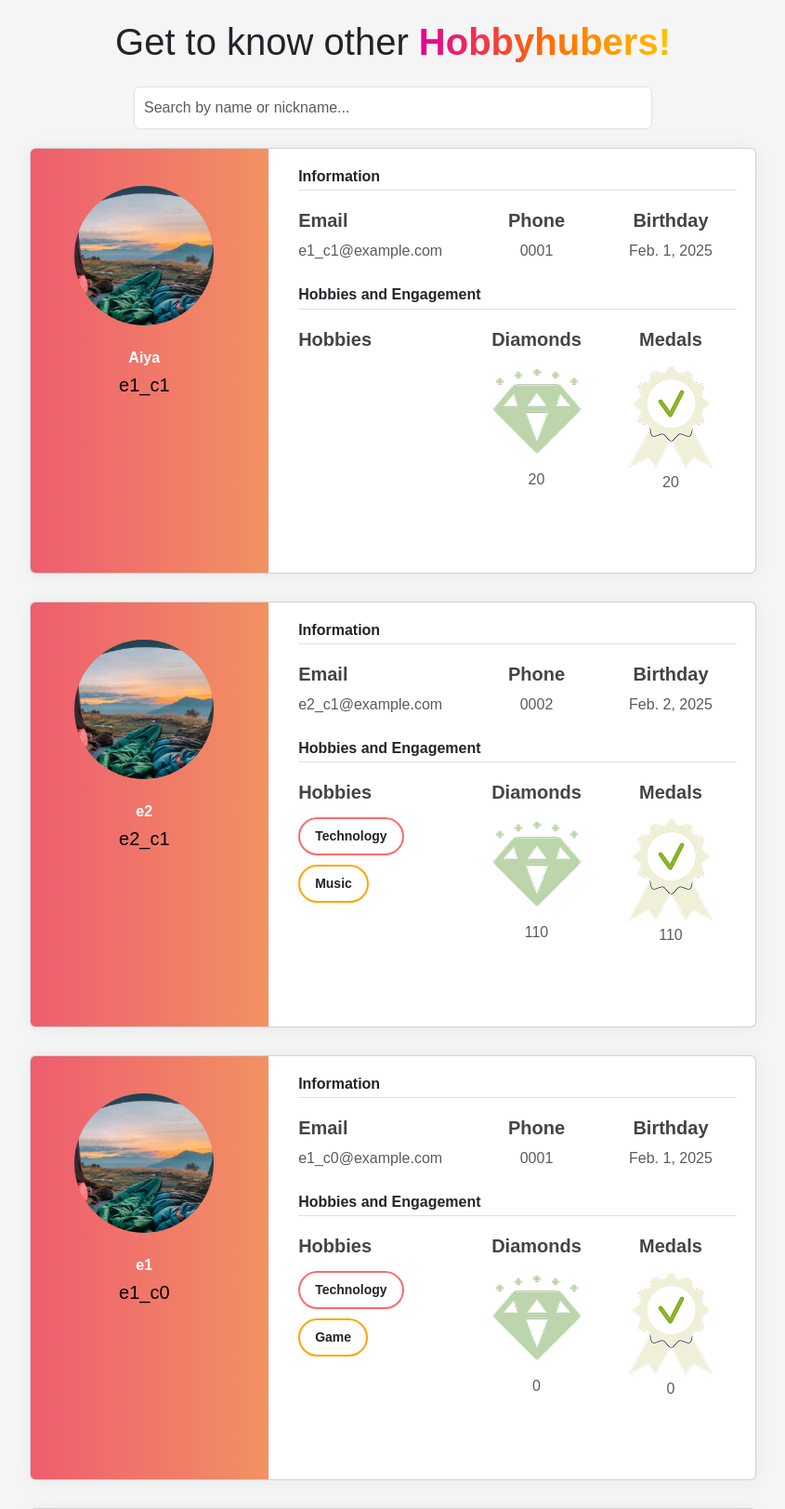
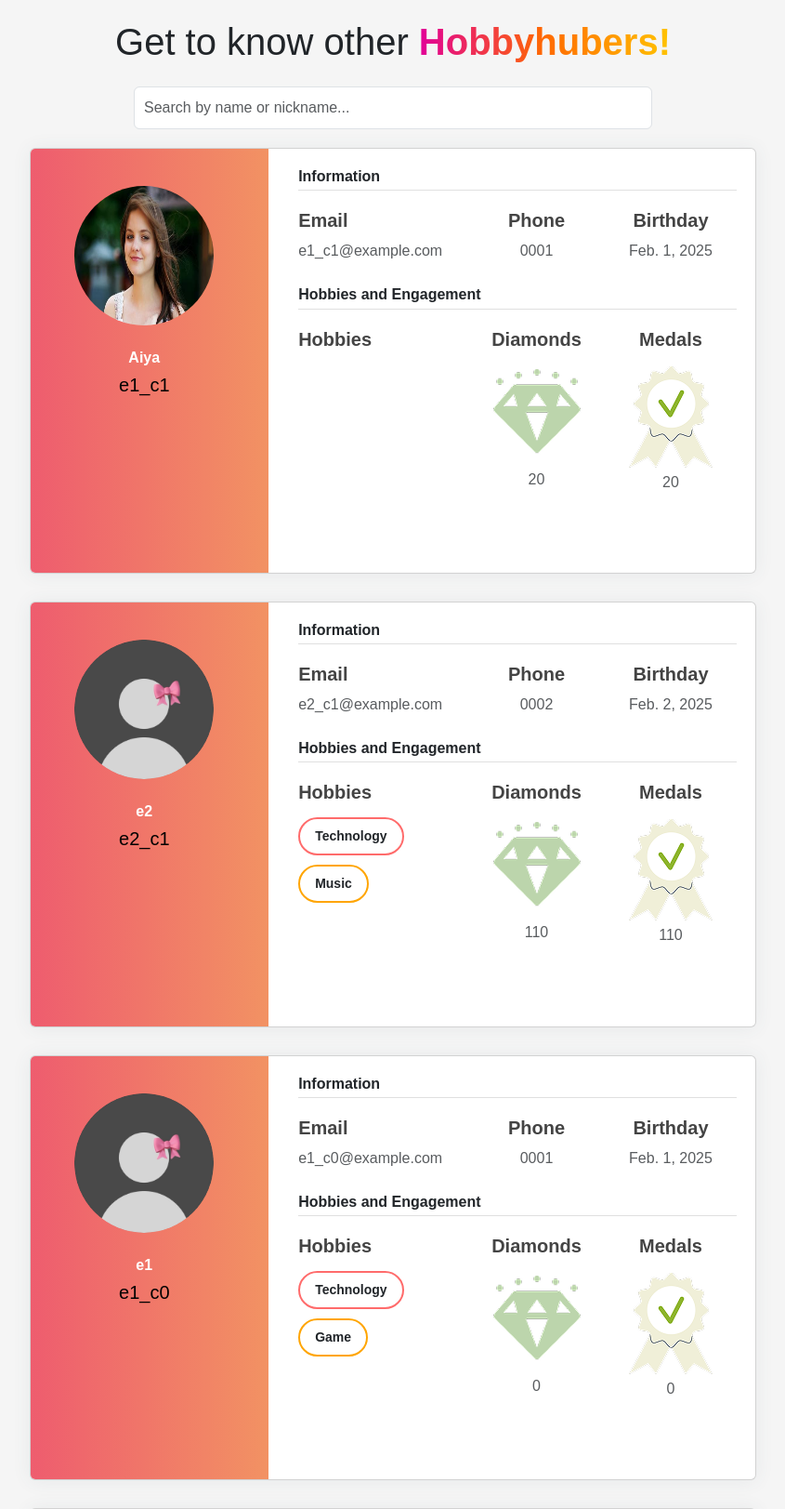
Before and after one commit to dinarazhaki/HobbyHub_diploma, a Django app: page /profile_lookup/ in a window 1280 px wide. Shown: the part 145-1768 px from the top of the page at 93% size, without its empty margins (217-1062 px from the left). Run offline with Django 5.2, Linux system fonts and the light colour scheme; data comes from the database, SQL or seed files in the repository; both versions use the stored data as it was after the commit; some web fonts are replaced.

Commit message:
profile img fix

```diff
--- a/back_hobbyhub/events/templates/profile_lookup.html
+++ b/back_hobbyhub/events/templates/profile_lookup.html
@@ -29,7 +29,7 @@
                         <div class="col-sm-4 bg-c-lite-green user-profile">
                             <div class="card-block text-center text-white">
                                 <div class="m-b-25"> <!--Fix here image-->
-                                    <img src="{% static 'images/hiking.jpg' %}" class="img-radius" alt="User-Profile-Image">
+                                    <img src="{% if employee.profile_photo %}{{ employee.profile_photo.url }}{% else %}{% static 'images/profile_photo.png' %}{% endif %}" class="img-radius" alt="User-Profile-Image">
                                 </div>
                                 <h6 class="f-w-600">{{ employee.name }}<span> {{ employee.surname }}</span></h6>
                                 <p>{{ employee.nickname }}</p>
```
Also changed, not shown: back_hobbyhub/db.sqlite3, back_hobbyhub/events/media/profile_photos/profile_photos/e1_c1_proxy-image_1.jpg (added).
